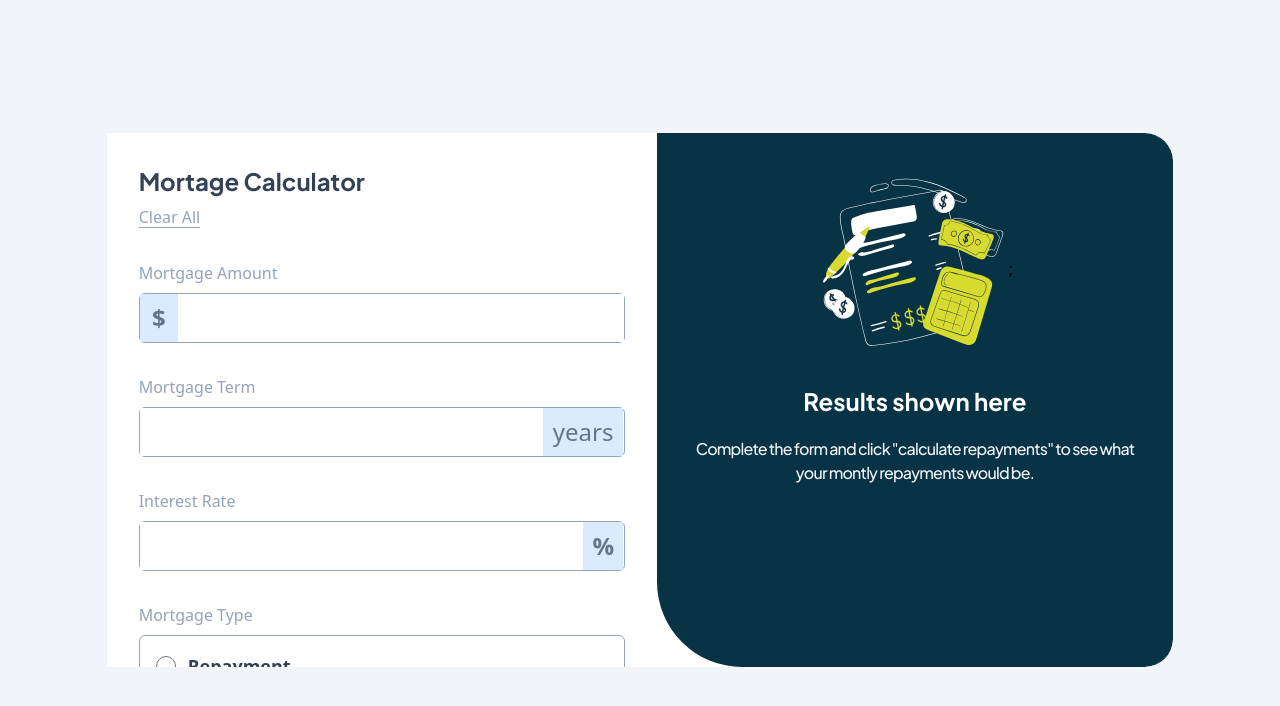
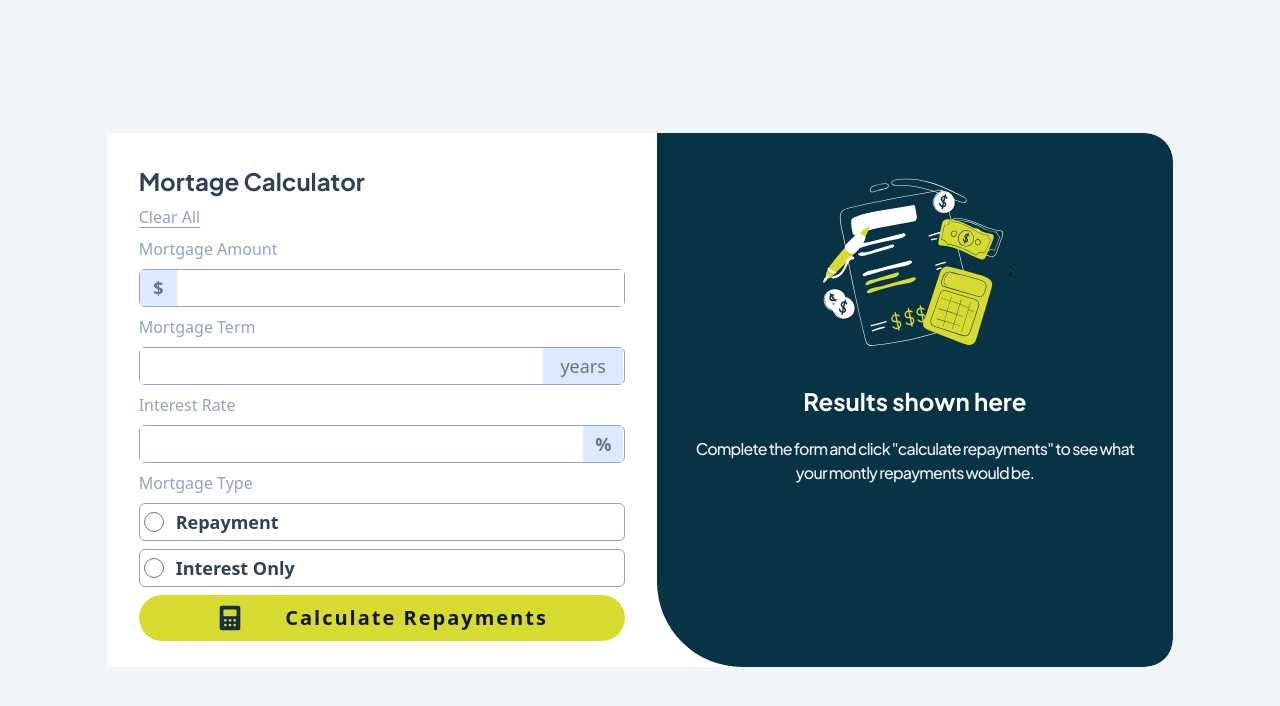
Before and after one commit to IssahBen/Mortgage-Calculator, a React (Vite) app: page / in a window 1280 px wide. Shown: the top 706 px of the page. Built offline with nearby package versions, Linux system fonts and the light colour scheme.

Commit message:
Styling completed

```diff
--- a/src/App.jsx
+++ b/src/App.jsx
@@ -81,7 +81,7 @@ export default function App() {
         <div className="bg-white w-full h-full mb-5 md:mb-0 p-8">
           <div
             className="flex w-full h-full
-         flex-col space-y-8"
+         flex-col space-y-8 md:space-y-2"
           >
             {evalError && <EvalError setError={setEvalError} />}
             <Header clear={Clear} />
--- a/src/Components/Amount.jsx
+++ b/src/Components/Amount.jsx
@@ -14,9 +14,9 @@ export default function Amount({ error, setError, amount, setAmount }) {
         }`}
       >
         <div
-          className={`flex justify-center items-center p-2 w-1/12 ${
+          className={`flex justify-center items-center p-1 w-1/12 ${
             amount !== "" ? "bg-lime" : error ? "bg-red-500" : "bg-blue-100"
-          }  font-bold text-slate-500 text-2xl`}
+          }  font-bold text-slate-500 text-2xl md:text-lg`}
         >
           $
         </div>
--- a/src/Components/Evaluate.jsx
+++ b/src/Components/Evaluate.jsx
@@ -3,7 +3,7 @@ export default function Evaluate({ compute }) {
     <div className="w-full">
       <button
         onClick={compute}
-        className=" w-full flex space-x-10  py-4  justify-center items-center bg-lime rounded-full hover:bg-yellow-200"
+        className=" w-full flex space-x-10  py-2 px-1  justify-center items-center bg-lime rounded-full hover:bg-yellow-200"
       >
         <svg
           xmlns="http://www.w3.org/2000/svg"
--- a/src/Components/Rate.jsx
+++ b/src/Components/Rate.jsx
@@ -18,9 +18,9 @@ export default function Rate({ error, setError, rate, setRate }) {
           className=" pl-5 w-11/12 text-xl font-normal text-slate-900"
         />
         <div
-          className={`flex justify-center items-center p-2 w-1/12 ${
+          className={`flex justify-center items-center p-1 w-1/12 ${
             error ? "bg-red-500" : "bg-blue-100"
-          }  font-bold text-slate-500 text-2xl`}
+          }  font-bold text-slate-500 text-2xl md:text-lg`}
         >
           %
         </div>
--- a/src/Components/Term.jsx
+++ b/src/Components/Term.jsx
@@ -18,9 +18,9 @@ export default function Term({ error, setError, term, setTerm }) {
           className=" pl-5 w-5/6 text-xl font-normal text-slate-900"
         />
         <div
-          className={`flex justify-center items-center p-2 w-1/6 ${
+          className={`flex justify-center items-center p-1 w-1/6 ${
             error ? "bg-red-500" : "bg-blue-100"
-          }  font-normal text-slate-500 text-2xl`}
+          }  font-normal text-slate-500 text-2xl md:text-lg`}
         >
           years
         </div>
--- a/src/Components/Type.jsx
+++ b/src/Components/Type.jsx
@@ -11,7 +11,7 @@ export default function Type({ error, setError, type, setType }) {
         <div
           className={` ${
             type === "replacement" ? "bg-green-100 " : ""
-          } p-4 flex border-[1px] rounded-md ${
+          } p-1 flex border-[1px] rounded-md ${
             type === "replacement" ? "border-lime" : "border-slate-400"
           }`}
         >
@@ -35,7 +35,7 @@ export default function Type({ error, setError, type, setType }) {
         <div
           className={` ${
             type === "interest" ? "bg-green-100 " : ""
-          } p-4 flex border-[1px] rounded-md ${
+          } p-1 flex border-[1px] rounded-md ${
             type === "interest" ? "border-lime" : "border-slate-400"
           }`}
         >
```
